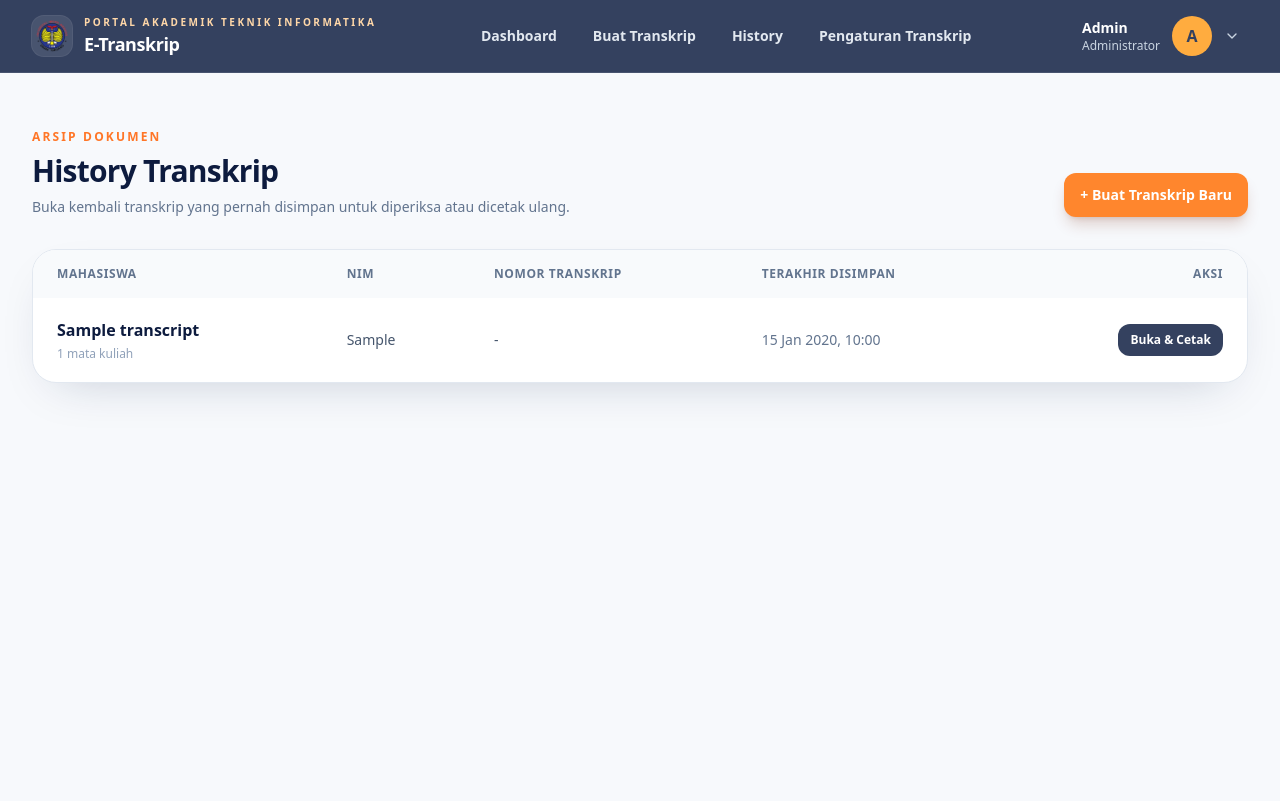
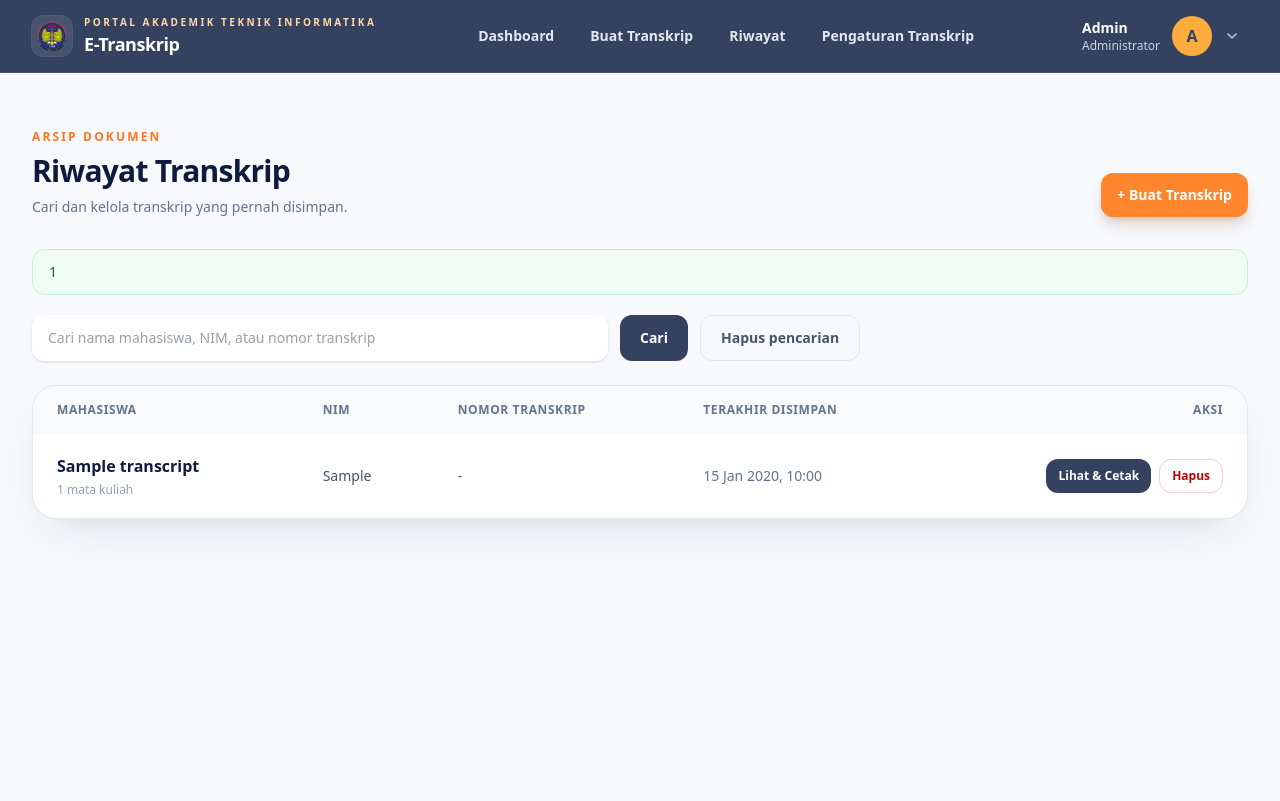
Before and after one commit to jibrael26/etranskrip, a Laravel app: template resources/views/transcripts/index.blade.php in a window 1280 px wide. Run offline with Laravel 12, Linux system fonts and the light colour scheme; a user stored in the database is signed in; data comes from the database, SQL or seed files in the repository; tables that the repository leaves empty hold one stand-in row (values such as "Sample post"); the template is opened without the code that fills it: most values are stand-ins (such as "Sample title", 1, 10 or a date in 2020); style sheets or scripts are compiled from the project's sources; some libraries are stand-ins or nearby versions; some web fonts are replaced.

Commit message:
Update Riwayat page

```diff
--- a/resources/views/dashboard.blade.php
+++ b/resources/views/dashboard.blade.php
@@ -14,7 +14,7 @@
                             + Buat Transkrip
                         </a>
                         <a href="{{ route('transcripts.index') }}" wire:navigate class="inline-flex items-center justify-center rounded-xl border border-white/20 bg-white/10 px-4 py-3 text-sm font-bold text-white transition hover:bg-white/20">
-                            Lihat History
+                            Lihat Riwayat
                         </a>
                     </div>
                 </div>
@@ -128,7 +128,7 @@
                 @foreach ([
                     ['01', 'Isi identitas', 'Lengkapi nama, NIM, tanggal lulus, dan data dokumen mahasiswa.'],
                     ['02', 'Impor data nilai', 'Salin tabel dari Excel, tempelkan ke area impor, lalu periksa hasilnya.'],
-                    ['03', 'Simpan & cetak', 'Simpan dokumen agar masuk history dan dapat dicetak kembali kapan saja.'],
+                    ['03', 'Simpan & cetak', 'Simpan dokumen agar masuk riwayat dan dapat dicetak kembali kapan saja.'],
                 ] as [$number, $title, $description])
                     <div class="rounded-3xl border border-slate-200 bg-white p-6 shadow-[0_18px_50px_-25px_rgba(15,35,75,.25)]">
                         <span class="text-sm font-black text-[#ff862d]">{{ $number }}</span>
--- a/resources/views/layouts/navigation.blade.php
+++ b/resources/views/layouts/navigation.blade.php
@@ -14,7 +14,7 @@
             <div class="hidden items-center gap-1 md:flex">
                 <a href="{{ route('dashboard') }}" wire:navigate class="rounded-xl px-4 py-2.5 text-sm font-semibold transition {{ request()->routeIs('dashboard') ? 'bg-[#ff862d] text-white shadow-lg shadow-orange-900/20' : 'text-slate-200 hover:bg-white/10 hover:text-white' }}">Dashboard</a>
                 <a href="{{ route('transkrip') }}" wire:navigate class="rounded-xl px-4 py-2.5 text-sm font-semibold transition {{ request()->routeIs('transkrip') ? 'bg-[#ff862d] text-white shadow-lg shadow-orange-900/20' : 'text-slate-200 hover:bg-white/10 hover:text-white' }}">Buat Transkrip</a>
-                <a href="{{ route('transcripts.index') }}" wire:navigate class="rounded-xl px-4 py-2.5 text-sm font-semibold transition {{ request()->routeIs('transcripts.*') ? 'bg-[#ff862d] text-white shadow-lg shadow-orange-900/20' : 'text-slate-200 hover:bg-white/10 hover:text-white' }}">History</a>
+                <a href="{{ route('transcripts.index') }}" wire:navigate class="rounded-xl px-4 py-2.5 text-sm font-semibold transition {{ request()->routeIs('transcripts.*') ? 'bg-[#ff862d] text-white shadow-lg shadow-orange-900/20' : 'text-slate-200 hover:bg-white/10 hover:text-white' }}">Riwayat</a>
                 <a href="{{ route('transkrip.settings') }}" wire:navigate class="rounded-xl px-4 py-2.5 text-sm font-semibold transition {{ request()->routeIs('transkrip.settings') ? 'bg-[#ff862d] text-white shadow-lg shadow-orange-900/20' : 'text-slate-200 hover:bg-white/10 hover:text-white' }}">Pengaturan Transkrip</a>
             </div>
 
@@ -55,7 +55,7 @@
             <div class="space-y-1">
                 <a href="{{ route('dashboard') }}" wire:navigate class="block rounded-xl px-4 py-3 text-sm font-semibold {{ request()->routeIs('dashboard') ? 'bg-[#ff862d]' : 'text-slate-200 hover:bg-white/10' }}">Dashboard</a>
                 <a href="{{ route('transkrip') }}" wire:navigate class="block rounded-xl px-4 py-3 text-sm font-semibold {{ request()->routeIs('transkrip') ? 'bg-[#ff862d]' : 'text-slate-200 hover:bg-white/10' }}">Buat Transkrip</a>
-                <a href="{{ route('transcripts.index') }}" wire:navigate class="block rounded-xl px-4 py-3 text-sm font-semibold {{ request()->routeIs('transcripts.*') ? 'bg-[#ff862d]' : 'text-slate-200 hover:bg-white/10' }}">History</a>
+                <a href="{{ route('transcripts.index') }}" wire:navigate class="block rounded-xl px-4 py-3 text-sm font-semibold {{ request()->routeIs('transcripts.*') ? 'bg-[#ff862d]' : 'text-slate-200 hover:bg-white/10' }}">Riwayat</a>
                 <a href="{{ route('transkrip.settings') }}" wire:navigate class="block rounded-xl px-4 py-3 text-sm font-semibold {{ request()->routeIs('transkrip.settings') ? 'bg-[#ff862d]' : 'text-slate-200 hover:bg-white/10' }}">Pengaturan Transkrip</a>
             </div>
             <div class="mt-3 flex items-center justify-between border-t border-white/10 pt-3">
--- a/resources/views/livewire/transkrip-form.blade.php
+++ b/resources/views/livewire/transkrip-form.blade.php
@@ -209,7 +209,7 @@
                     <textarea @paste.prevent="parsePaste($event)" class="h-32 w-full resize-none rounded-2xl border border-white/15 bg-white/10 p-4 text-sm text-white outline-none placeholder:text-slate-400 focus:border-orange-300 focus:ring-2 focus:ring-orange-300/30" placeholder="Klik lalu tekan Ctrl + V untuk menempel data Excel..."></textarea>
                     <p class="mt-3 text-xs leading-5 text-slate-300"><span class="font-bold text-orange-300">Tips:</span> Gunakan format kolom impor yang sama seperti template Excel aplikasi agar data terbaca dengan benar.</p>
                     <div class="mt-6 grid gap-2 sm:grid-cols-2">
-                        <button type="button" @click="openConfirmation('Simpan transkrip?', 'Data transkrip akan disimpan ke dalam history Anda.', 'save')" wire:loading.attr="disabled" class="flex items-center justify-center gap-2 rounded-xl border border-white/20 bg-white/10 px-4 py-3 text-sm font-bold text-white transition hover:bg-white/20 disabled:cursor-wait disabled:opacity-60">
+                        <button type="button" @click="openConfirmation('Simpan transkrip?', 'Data transkrip akan disimpan ke dalam riwayat Anda.', 'save')" wire:loading.attr="disabled" class="flex items-center justify-center gap-2 rounded-xl border border-white/20 bg-white/10 px-4 py-3 text-sm font-bold text-white transition hover:bg-white/20 disabled:cursor-wait disabled:opacity-60">
                             <span wire:loading.remove wire:target="simpanTranskrip">Simpan Transkrip</span>
                             <span wire:loading wire:target="simpanTranskrip">Menyimpan...</span>
                         </button>
--- a/resources/views/transcripts/index.blade.php
+++ b/resources/views/transcripts/index.blade.php
@@ -4,19 +4,50 @@
             <div class="mb-8 flex flex-col gap-4 sm:flex-row sm:items-end sm:justify-between">
                 <div>
                     <p class="mb-2 text-xs font-bold uppercase tracking-[0.18em] text-[#ff7627]">Arsip dokumen</p>
-                    <h1 class="text-3xl font-black tracking-tight text-[#0d1b3e]">History Transkrip</h1>
-                    <p class="mt-2 text-sm text-slate-500">Buka kembali transkrip yang pernah disimpan untuk diperiksa atau dicetak ulang.</p>
+                    <h1 class="text-3xl font-black tracking-tight text-[#0d1b3e]">Riwayat Transkrip</h1>
+                    <p class="mt-2 text-sm text-slate-500">Cari dan kelola transkrip yang pernah disimpan.</p>
                 </div>
                 <a href="{{ route('transkrip') }}" wire:navigate class="inline-flex items-center justify-center rounded-xl bg-[#ff862d] px-4 py-3 text-sm font-bold text-white shadow-lg shadow-orange-900/20 transition hover:bg-[#f4771f]">
-                    + Buat Transkrip Baru
+                    + Buat Transkrip
                 </a>
             </div>
 
-            @if ($transcripts->isEmpty())
+            @if (session('status'))
+                <div role="status" class="mb-5 rounded-xl border border-green-200 bg-green-50 px-4 py-3 text-sm font-medium text-green-800">
+                    {{ session('status') }}
+                </div>
+            @endif
+
+            <form method="GET" action="{{ route('transcripts.index') }}" class="mb-6 flex flex-col gap-3 sm:flex-row">
+                <label for="search" class="sr-only">Cari transkrip</label>
+                <input
+                    id="search"
+                    name="search"
+                    type="search"
+                    value="{{ $search }}"
+                    placeholder="Cari nama mahasiswa, NIM, atau nomor transkrip"
+                    class="w-full rounded-xl border-slate-200 bg-white px-4 py-3 text-sm text-slate-700 shadow-sm focus:border-orange-400 focus:ring-orange-400 sm:max-w-xl"
+                >
+                <button type="submit" class="inline-flex items-center justify-center rounded-xl bg-[#34415f] px-5 py-3 text-sm font-bold text-white transition hover:bg-[#26324d]">
+                    Cari
+                </button>
+                @if ($search !== '')
+                    <a href="{{ route('transcripts.index') }}" class="inline-flex items-center justify-center rounded-xl border border-slate-200 px-5 py-3 text-sm font-bold text-slate-600 transition hover:bg-slate-50">
+                        Hapus pencarian
+                    </a>
+                @endif
+            </form>
+
+            @if ($transcripts->isEmpty() && $search !== '')
+                <div class="rounded-3xl border border-slate-200 bg-white p-12 text-center shadow-[0_18px_50px_-25px_rgba(15,35,75,.25)]">
+                    <h2 class="font-extrabold text-[#0d1b3e]">Transkrip tidak ditemukan</h2>
+                    <p class="mt-2 text-sm text-slate-500">Coba gunakan nama mahasiswa, NIM, atau nomor transkrip yang berbeda.</p>
+                </div>
+            @elseif ($transcripts->isEmpty())
                 <div class="rounded-3xl border border-slate-200 bg-white p-12 text-center shadow-[0_18px_50px_-25px_rgba(15,35,75,.25)]">
                     <div class="mx-auto flex h-14 w-14 items-center justify-center rounded-2xl bg-orange-50 text-2xl text-[#ff862d]">▤</div>
                     <h2 class="mt-4 font-extrabold text-[#0d1b3e]">Belum ada transkrip tersimpan</h2>
-                    <p class="mt-2 text-sm text-slate-500">Simpan transkrip yang sudah selesai dibuat agar dapat dicetak kembali kapan saja.</p>
+                    <p class="mt-2 text-sm text-slate-500">Simpan transkrip yang sudah selesai dibuat agar dapat dibuka dan dicetak kembali kapan saja.</p>
                 </div>
             @else
                 <div class="overflow-hidden rounded-3xl border border-slate-200 bg-white shadow-[0_18px_50px_-25px_rgba(15,35,75,.25)]">
@@ -27,7 +58,7 @@
                                     <th class="px-6 py-4 font-bold">Mahasiswa</th>
                                     <th class="px-6 py-4 font-bold">NIM</th>
                                     <th class="px-6 py-4 font-bold">Nomor Transkrip</th>
-                                    <th class="px-6 py-4 font-bold">Terakhir disimpan</th>
+                                    <th class="px-6 py-4 font-bold">Terakhir Disimpan</th>
                                     <th class="px-6 py-4 text-right font-bold">Aksi</th>
                                 </tr>
                             </thead>
@@ -42,9 +73,19 @@
                                         <td class="px-6 py-5 text-sm text-slate-600">{{ $transcript->header['no_transkrip'] ?? '-' }}</td>
                                         <td class="px-6 py-5 text-sm text-slate-500">{{ $transcript->updated_at->format('d M Y, H:i') }}</td>
                                         <td class="px-6 py-5 text-right">
-                                            <a href="{{ route('transkrip.edit', $transcript) }}" wire:navigate class="inline-flex items-center rounded-xl bg-[#34415f] px-3 py-2 text-xs font-bold text-white transition hover:bg-[#26324d]">
-                                                Buka & Cetak
-                                            </a>
+                                            <div class="flex justify-end gap-2">
+                                                <a href="{{ route('transkrip.edit', $transcript) }}" wire:navigate class="inline-flex items-center rounded-xl bg-[#34415f] px-3 py-2 text-xs font-bold text-white transition hover:bg-[#26324d]">
+                                                    Lihat & Cetak
+                                                </a>
+                                                <form method="POST" action="{{ route('transcripts.destroy', $transcript) }}" onsubmit="return confirm('Hapus transkrip ini secara permanen?')">
+                                                    @csrf
+                                                    @method('DELETE')
+                                                    <input type="hidden" name="search" value="{{ $search }}">
+                                                    <button type="submit" class="inline-flex items-center rounded-xl border border-red-200 px-3 py-2 text-xs font-bold text-red-700 transition hover:bg-red-50">
+                                                        Hapus
+                                                    </button>
+                                                </form>
+                                            </div>
                                         </td>
                                     </tr>
                                 @endforeach
--- a/routes/web.php
+++ b/routes/web.php
@@ -1,8 +1,8 @@
 <?php
 
+use App\Livewire\PengaturanTranskrip;
+use App\Livewire\TranskripForm;
 use Illuminate\Support\Facades\Route;
-use App\Livewire\TranskripForm;
-use App\Livewire\PengaturanTranskrip;
 
 Route::get('/', function () {
     return view('welcome');
@@ -34,10 +34,29 @@ Route::middleware(['auth', 'verified'])->group(function () {
     Route::get('/transkrip/{transcript}', TranskripForm::class)->name('transkrip.edit');
     Route::get('/pengaturan-transkrip', PengaturanTranskrip::class)->name('transkrip.settings');
     Route::get('/history-transkrip', function () {
-        $transcripts = auth()->user()->transcripts()->latest()->paginate(12);
+        $search = trim((string) request('search', ''));
+        $query = auth()->user()->transcripts()->latest();
 
-        return view('transcripts.index', compact('transcripts'));
+        if ($search !== '') {
+            $query->where(function ($query) use ($search) {
+                $query->where('student_name', 'like', "%{$search}%")
+                    ->orWhere('student_nim', 'like', "%{$search}%")
+                    ->orWhere('header->no_transkrip', 'like', "%{$search}%");
+            });
+        }
+
+        $transcripts = $query->paginate(12)->withQueryString();
+
+        return view('transcripts.index', compact('transcripts', 'search'));
     })->name('transcripts.index');
+
+    Route::delete('/history-transkrip/{transcript}', function (int $transcript) {
+        auth()->user()->transcripts()->findOrFail($transcript)->delete();
+
+        return redirect()->route('transcripts.index', [
+            'search' => request('search'),
+        ])->with('status', 'Transkrip berhasil dihapus.');
+    })->name('transcripts.destroy');
 });
 
 require __DIR__.'/settings.php';
```
Also changed, not shown: tests/Feature/TranscriptHistoryTest.php (added, +83 -0 lines).
